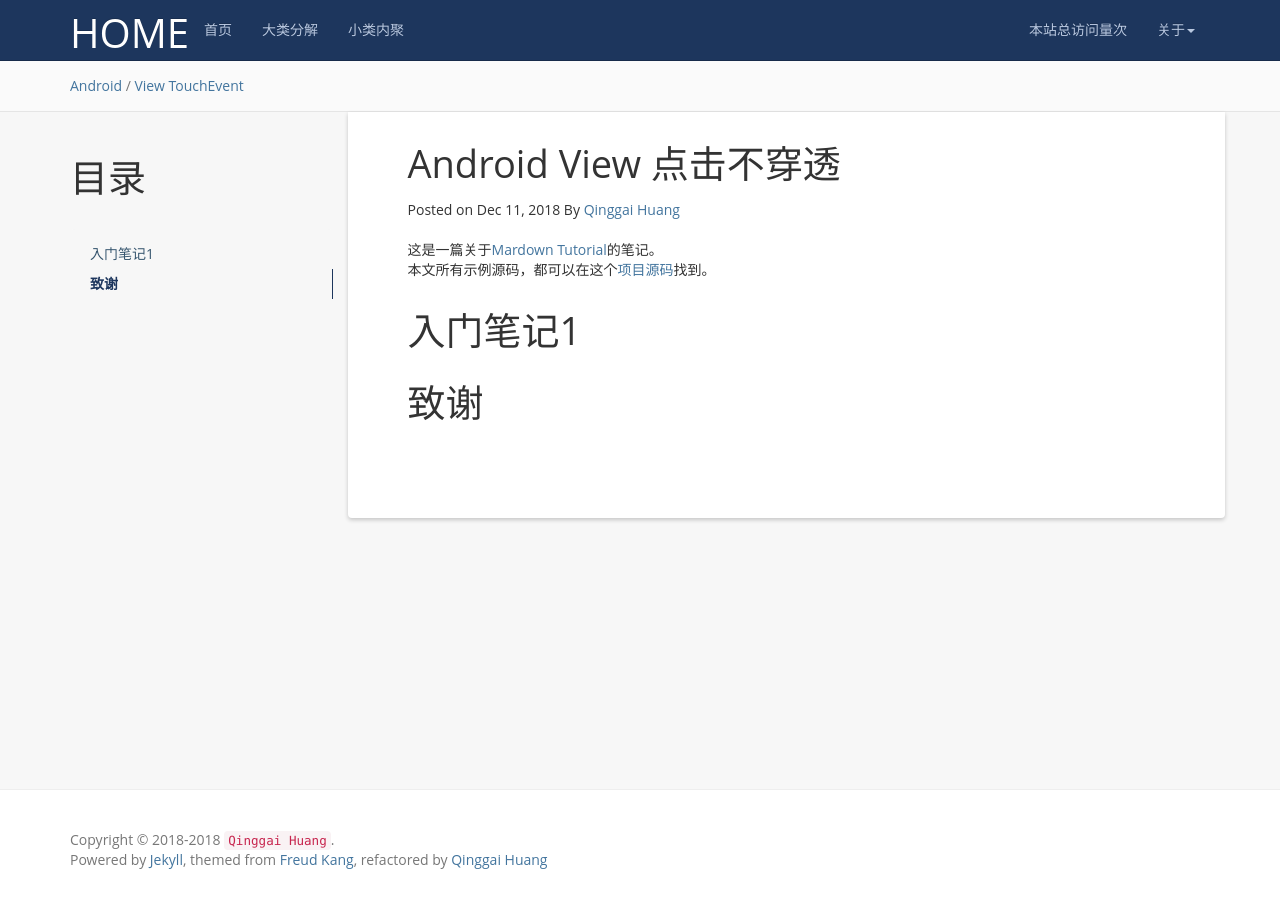
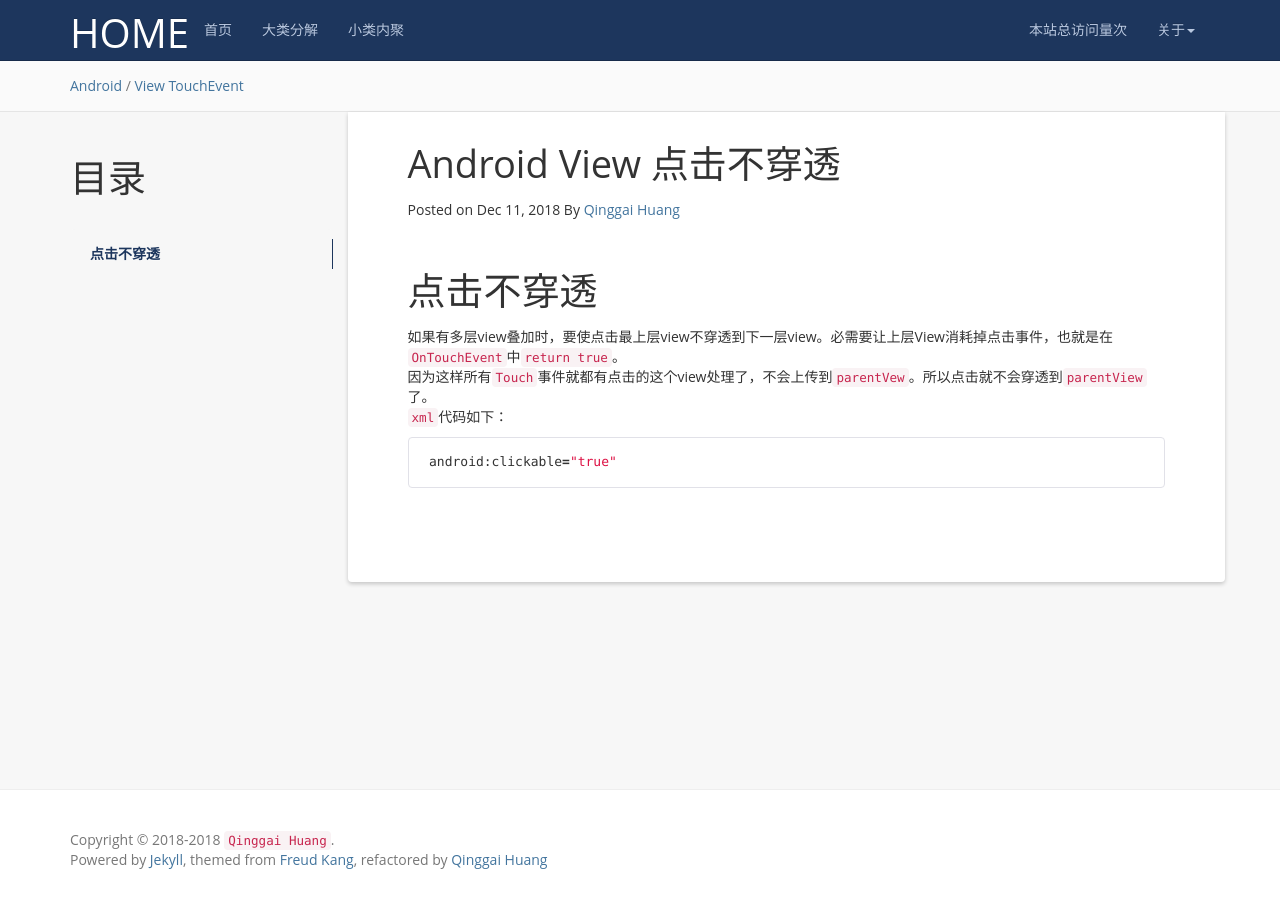
Before and after one commit to hqglichao/hqglichao.github.io, a Jekyll site: the page built from _posts/2018-12-11-touch-event-do-not-pass-through.md, in a window 1280 px wide. Built offline with Jekyll 4.4.1, drawn with Linux system fonts in a browser that asks for light colours; nearby versions of some CDN libraries; comment, search, counter and statistics services are not loaded.

Commit message:
modify blog.
Signed-off-by: huangqinggai <huangqinggai@qiyi.com>

````diff
--- a/_posts/2018-12-11-touch-event-do-not-pass-through.md
+++ b/_posts/2018-12-11-touch-event-do-not-pass-through.md
@@ -9,13 +9,12 @@ tag: [View, TouchEvent]
 * content
 {:toc}
 
-这是一篇关于[Mardown Tutorial](https://www.markdowntutorial.com/)的笔记。
-本文所有示例源码，都可以在这个[项目源码](https://github.com/hqglichao/hqglichao.github.io)找到。
-
-
-入门笔记1                       {#Mardow}
+点击不穿透                       {#View}
 ====================================
 
-
-致谢							{#Thanks}
-====================================
+如果有多层view叠加时，要使点击最上层view不穿透到下一层view。必需要让上层View消耗掉点击事件，也就是在`OnTouchEvent`中`return true`。
+因为这样所有`Touch`事件就都有点击的这个view处理了，不会上传到`parentVew`。所以点击就不会穿透到`parentView`了。
+`xml`代码如下：
+```bash
+android:clickable="true"
+```
````
